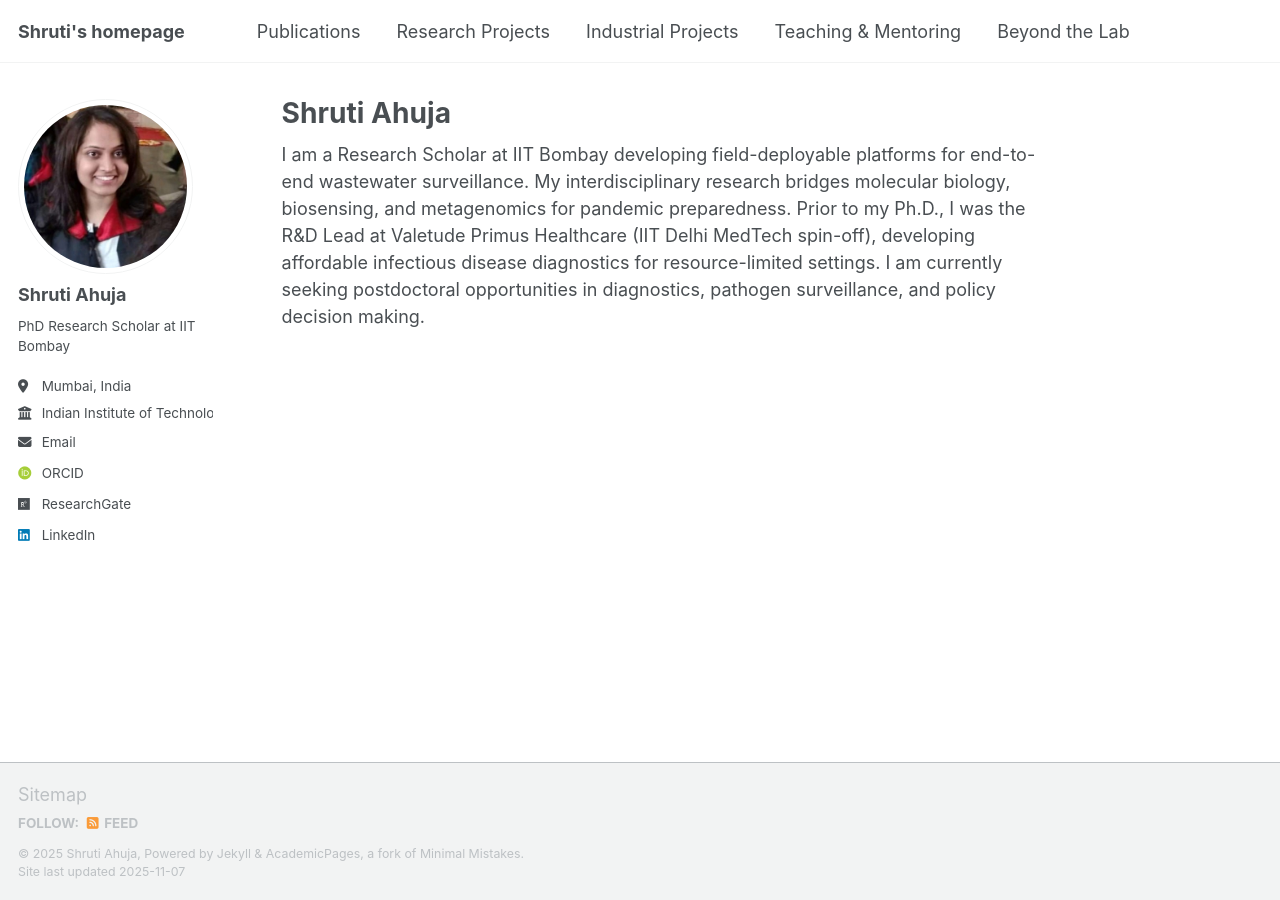
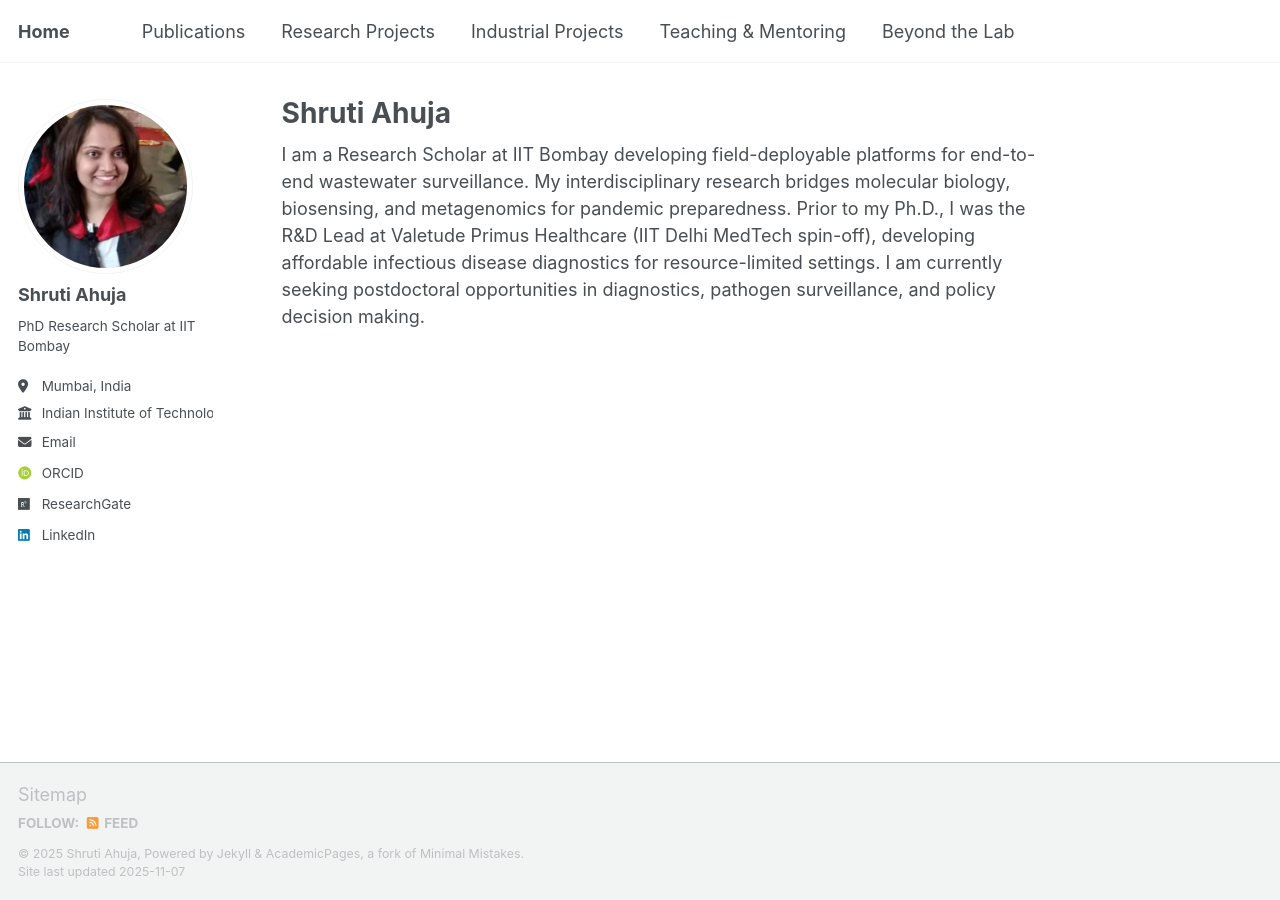
Before and after one commit to shrutiahuja/shrutiahuja.github.io, a Jekyll site: the page built from _pages/about.md, in a window 1280 px wide. Built offline with Jekyll 4.4.1, drawn with Linux system fonts in a browser that asks for light colours; some web fonts are replaced; a script that is not in the unit is left out.

Commit message:
Update _config.yml

```diff
--- a/_config.yml
+++ b/_config.yml
@@ -9,7 +9,7 @@
 # Basic Site Settings
 locale                   : "en-US"
 site_theme               : "default" # Currently available options are "default", "air"
-title                    : "Shruti's homepage"
+title                    : "Home"
 title_separator          : "-"
 name                     : &name "Shruti Ahuja"
 description              : &description "I am a Research Scholar at IIT Bombay developing field-deployable platforms for end-to-end wastewater surveillance. My interdisciplinary research bridges molecular biology, biosensing, and metagenomics for pandemic preparedness. Prior to Ph.D., I was the R&D Lead at Valetude Primus Healthcare (IIT Delhi MedTech spin-off) developing state-of-the-art technologies for infectious disease diagnosis tailored for resource-limited settings. Currently, I am seeking Postdoc opportunities in diagnostics, pathogen surveillance, and policy decision making "   # Update this with a general description of your site, this is the default if not overridden by a page
```
